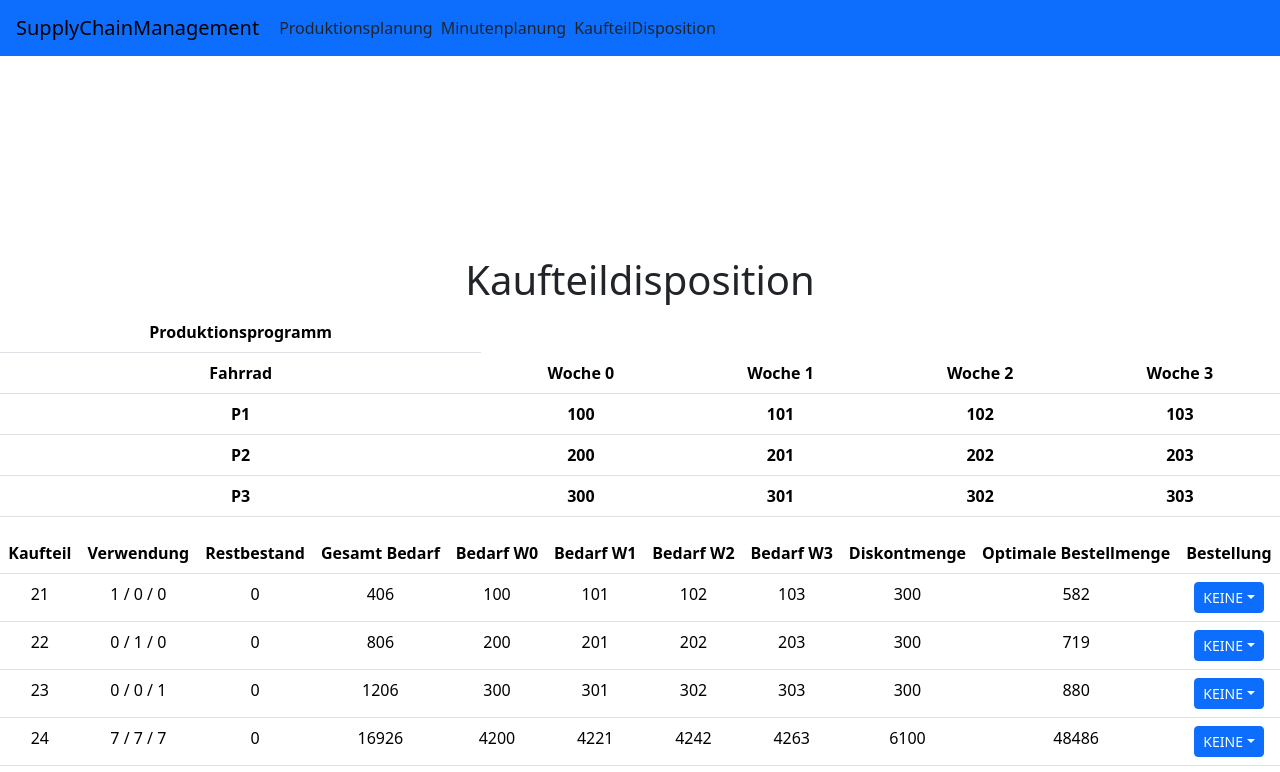
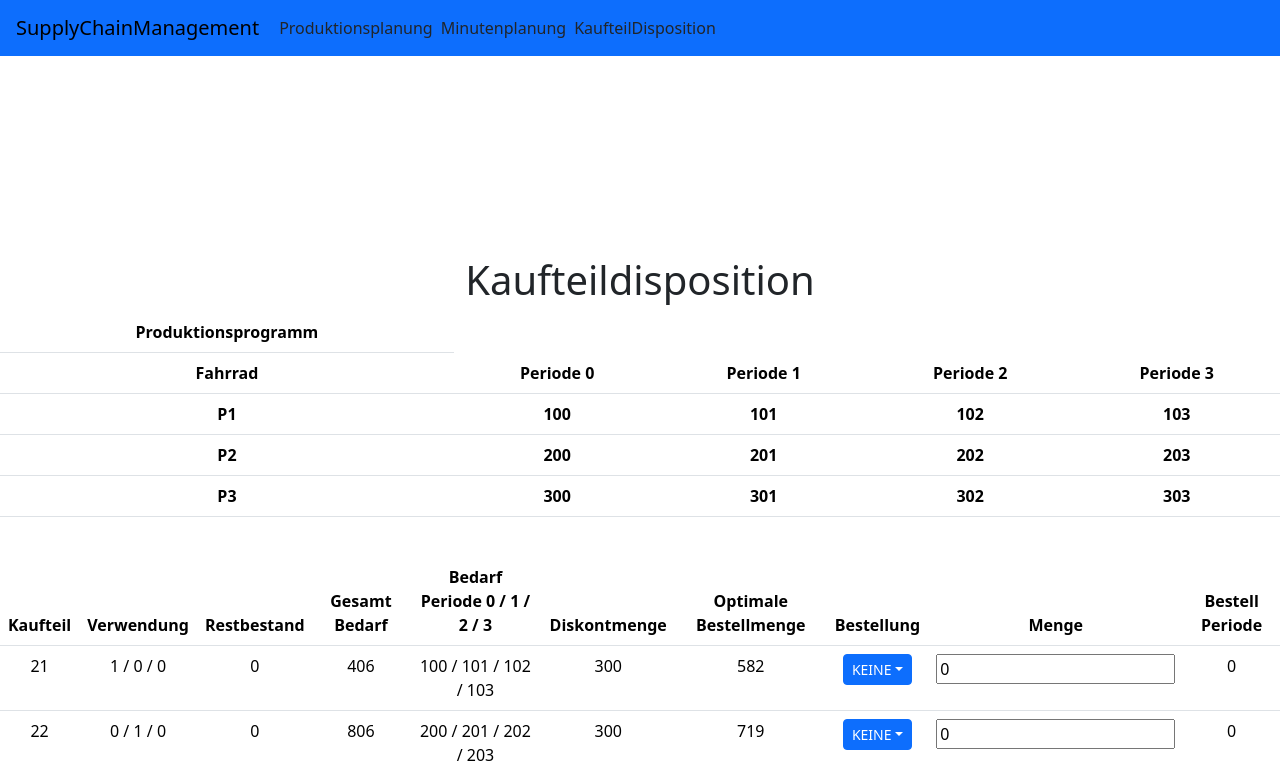
Before and after one commit to universalmensch/IBSYS2ProduktionsPlanung, a React (Vite) app in the folder ibsys2Produktionsplanung/: page /Kaufteildisposition in a window 1280 px wide. Shown: the top 772 px of the page. Built offline with nearby package versions, Linux system fonts and the light colour scheme.

Commit message:
feat: Bestellungen werden aus dem General Store Context ausgelesen und angezeigt

```diff
--- a/ibsys2Produktionsplanung/src/dtos/BestellungDTO.tsx
+++ b/ibsys2Produktionsplanung/src/dtos/BestellungDTO.tsx
@@ -1,18 +1,21 @@
-
 export class BestellungDTO {
     kaufteilID: number;
     typ: BestellTyp;
     menge: number;
+    bereitsBestellt: boolean;
+    bestellPeriode: number;
 
-    constructor(kaufteilID: number, typ: BestellTyp, menge: number){
+    constructor(kaufteilID: number, typ: BestellTyp, menge: number, bereitsBestellt: boolean, bestellPeriode: number) {
         this.kaufteilID = kaufteilID;
         this.typ = typ;
         this.menge = menge;
+        this.bereitsBestellt = bereitsBestellt;
+        this.bestellPeriode = bestellPeriode;
     }
 }
 
 export enum BestellTyp {
     NORMAL = "NORMAL",
-    EIL= "EIL",
+    EIL = "EIL",
     KEINE = "KEINE"
 }
--- a/ibsys2Produktionsplanung/src/dtos/ProduktionsPlanDTO.tsx
+++ b/ibsys2Produktionsplanung/src/dtos/ProduktionsPlanDTO.tsx
@@ -24,7 +24,7 @@ export class ProduktionsPlanDTO {
     private _p2ProduktionWoche0?: number;
 
     get p2ProduktionWoche0(): number {
-        return this._p2ProduktionWoche0 != undefined ? this._p2ProduktionWoche0 : 0;
+        return this._p2ProduktionWoche0 ?? 0;
     }
 
     set p2ProduktionWoche0(value: number) {
@@ -34,7 +34,7 @@ export class ProduktionsPlanDTO {
     private _p3ProduktionWoche0?: number;
 
     get p3ProduktionWoche0(): number {
-        return this._p3ProduktionWoche0 != undefined ? this._p3ProduktionWoche0 : 0;
+        return this._p3ProduktionWoche0 ?? 0;
     }
 
     set p3ProduktionWoche0(value: number) {
@@ -44,7 +44,7 @@ export class ProduktionsPlanDTO {
     private _p1ProduktionWoche1?: number;
 
     get p1ProduktionWoche1(): number {
-        return this._p1ProduktionWoche1 != undefined ? this._p1ProduktionWoche1 : 0;
+        return this._p1ProduktionWoche1 ?? 0;
     }
 
     set p1ProduktionWoche1(value: number) {
@@ -54,7 +54,7 @@ export class ProduktionsPlanDTO {
     private _p2ProduktionWoche1?: number;
 
     get p2ProduktionWoche1(): number {
-        return this._p2ProduktionWoche1 != undefined ? this._p2ProduktionWoche1 : 0;
+        return this._p2ProduktionWoche1 ?? 0;
     }
 
     set p2ProduktionWoche1(value: number) {
@@ -64,7 +64,7 @@ export class ProduktionsPlanDTO {
     private _p3ProduktionWoche1?: number;
 
     get p3ProduktionWoche1(): number {
-        return this._p3ProduktionWoche1 != undefined ? this._p3ProduktionWoche1 : 0;
+        return this._p3ProduktionWoche1 ?? 0;
     }
 
     set p3ProduktionWoche1(value: number) {
@@ -74,7 +74,7 @@ export class ProduktionsPlanDTO {
     private _p1ProduktionWoche2?: number;
 
     get p1ProduktionWoche2(): number {
-        return this._p1ProduktionWoche2 != undefined ? this._p1ProduktionWoche2 : 0;
+        return this._p1ProduktionWoche2 ?? 0;
     }
 
     set p1ProduktionWoche2(value: number) {
@@ -84,7 +84,7 @@ export class ProduktionsPlanDTO {
     private _p2ProduktionWoche2?: number;
 
     get p2ProduktionWoche2(): number {
-        return this._p2ProduktionWoche2 != undefined ? this._p2ProduktionWoche2 : 0;
+        return this._p2ProduktionWoche2 ?? 0;
     }
 
     set p2ProduktionWoche2(value: number) {
@@ -94,7 +94,7 @@ export class ProduktionsPlanDTO {
     private _p3ProduktionWoche2?: number;
 
     get p3ProduktionWoche2(): number {
-        return this._p3ProduktionWoche2 != undefined ? this._p3ProduktionWoche2 : 0;
+        return this._p3ProduktionWoche2 ?? 0;
     }
 
     set p3ProduktionWoche2(value: number) {
@@ -104,7 +104,7 @@ export class ProduktionsPlanDTO {
     private _p1ProduktionWoche3?: number;
 
     get p1ProduktionWoche3(): number {
-        return this._p1ProduktionWoche3 != undefined ? this._p1ProduktionWoche3 : 0;
+        return this._p1ProduktionWoche3 ?? 0;
     }
 
     set p1ProduktionWoche3(value: number) {
@@ -114,7 +114,7 @@ export class ProduktionsPlanDTO {
     private _p2ProduktionWoche3?: number;
 
     get p2ProduktionWoche3(): number {
-        return this._p2ProduktionWoche3 != undefined ? this._p2ProduktionWoche3 : 0;
+        return this._p2ProduktionWoche3 ?? 0;
     }
 
     set p2ProduktionWoche3(value: number) {
@@ -124,7 +124,7 @@ export class ProduktionsPlanDTO {
     private _p3ProduktionWoche3?: number;
 
     get p3ProduktionWoche3(): number {
-        return this._p3ProduktionWoche3 != undefined ? this._p3ProduktionWoche3 : 0;
+        return this._p3ProduktionWoche3 ?? 0;
     }
 
     set p3ProduktionWoche3(value: number) {
@@ -134,7 +134,7 @@ export class ProduktionsPlanDTO {
     private _p1ProduktionWoche0?: number;
 
     get p1ProduktionWoche0(): number {
-        return this._p1ProduktionWoche0 != undefined ? this._p1ProduktionWoche0 : 0;
+        return this._p1ProduktionWoche0 ?? 0;
     }
 
     set p1ProduktionWoche0(value: number) {
--- a/ibsys2Produktionsplanung/src/dtos/XMLInput.tsx
+++ b/ibsys2Produktionsplanung/src/dtos/XMLInput.tsx
@@ -1,6 +1,7 @@
 export type XMLInput = {
     results: {
-    forecast: {p1:number,p2:number,p3:number};
+        period: number;
+        forecast: { p1: number, p2: number, p3: number };
         warehousestock: WarehouseStock;
         inwardstockmovement: InwardStockMovement;
         futureinwardstockmovement: FutureInwardStockMovement;
--- a/ibsys2Produktionsplanung/src/pages/Kaufteildisposition.tsx
+++ b/ibsys2Produktionsplanung/src/pages/Kaufteildisposition.tsx
@@ -5,12 +5,15 @@ import {ProduktionsPlanDTO} from "../dtos/ProduktionsPlanDTO.tsx";
 import {Kaufteil, Kaufteile} from '../dtos/Kaufteile.tsx';
 import {useState} from "react";
 import {BestellTyp, BestellungDTO} from "../dtos/BestellungDTO.tsx";
+import {Order} from "../dtos/XMLOutput.tsx";
 
 export function Kaufteildisposition() {
     const context = useGeneralStore()
-    console.log(context);
-
-    const produktionsPlan = new ProduktionsPlanDTO(100, 100, 100);
+    const input = context.generalStore?.input?.results
+    const output = context.generalStore?.output?.input
+    const periode = input ? input.period : 0
+    const orders = input?.futureinwardstockmovement.order
+    const produktionsPlan = context.generalStore?.produktionsPlan ?? new ProduktionsPlanDTO(0, 0, 0);
 
     const [bestellungen, setBestellungen] = useState<BestellungDTO[]>(initializeBestellungen());
 
@@ -30,24 +33,62 @@ export function Kaufteildisposition() {
     produktionsPlan.p2ProduktionWoche3 = 203;
     produktionsPlan.p3ProduktionWoche3 = 303;
 
-    function initializeBestellungen(){
+    function initializeBestellungen() {
+        //initialize all orders
         const result: BestellungDTO[] = [];
         Kaufteile.forEach(kaufteil => {
-            result[kaufteil.id]= new BestellungDTO(kaufteil.id, BestellTyp.KEINE, 0);
+            result[kaufteil.id] = new BestellungDTO(kaufteil.id, BestellTyp.KEINE, 0, false, periode);
         })
+
+        //set already existing orders
+        if (orders !== undefined) {
+            orders.forEach(order => {
+                result[order.article] = new BestellungDTO(order.article, getBestellTyp(order.mode), order.amount, order.orderperiod !== periode, order.orderperiod)
+            })
+        }
         return result;
     }
 
-    function setBestellung(kaufteilNummer: number, typ: BestellTyp, menge: number){
+    /**
+     * function to convert scs modus into {@link BestellTyp}
+     * @param mode of the order
+     */
+    function getBestellTyp(mode: number) {
+        if (mode === 5) {
+            return BestellTyp.NORMAL;
+        } else if (mode === 4) {
+            return BestellTyp.EIL;
+        } else {
+            return BestellTyp.KEINE;
+        }
+    }
+
+    /**
+     * function to convert {@link BestellTyp} into the modus of scs tool
+     * @param typ of the order
+     */
+    function getModus(typ: BestellTyp) {
+        if (typ === BestellTyp.NORMAL) {
+            return 5;
+        }
+        return 4;
+    }
+
+    function setBestellung(kaufteilNummer: number, typ: BestellTyp, menge: number) {
         setBestellungen(prevState => prevState.map((bestellung) => {
-            if(bestellung.kaufteilID === kaufteilNummer){
-                bestellung.typ = typ;
-                bestellung.menge = menge;
+            if (bestellung.kaufteilID === kaufteilNummer) {
+                if (typ === BestellTyp.KEINE && menge !== 0) {
+                    bestellung.typ = BestellTyp.NORMAL;
+                    bestellung.menge = Math.ceil(menge);
+                } else {
+                    bestellung.typ = typ;
+                    bestellung.menge = Math.ceil(menge);
+                }
                 return bestellung;
             } else {
                 return bestellung;
             }
-        } ))
+        }))
     }
 
     function getBedarf(kaufteil: Kaufteil, p1: number, p2: number, p3: number) {
@@ -59,22 +100,36 @@ export function Kaufteildisposition() {
     }
 
     function getGesamtBedarf(kaufteil: Kaufteil) {
-        return getWochenBedarf(0, kaufteil) + getWochenBedarf(1, kaufteil) + getWochenBedarf(2, kaufteil) + getWochenBedarf(3, kaufteil);
+        return getWochenBedarf(periode, kaufteil) + getWochenBedarf(periode + 1, kaufteil) + getWochenBedarf(periode + 2, kaufteil) + getWochenBedarf(periode + 3, kaufteil);
     }
 
     function getWochenBedarf(woche: number, kaufteil: Kaufteil) {
         switch (woche) {
-            case 0 :
+            case periode :
                 return getBedarf(kaufteil, produktionsPlan.p1ProduktionWoche0, produktionsPlan.p2ProduktionWoche0, produktionsPlan.p3ProduktionWoche0)
-            case 1 :
+            case periode + 1 :
                 return getBedarf(kaufteil, produktionsPlan.p1ProduktionWoche1, produktionsPlan.p2ProduktionWoche1, produktionsPlan.p3ProduktionWoche1)
-            case 2 :
+            case periode + 2 :
                 return getBedarf(kaufteil, produktionsPlan.p1ProduktionWoche2, produktionsPlan.p2ProduktionWoche2, produktionsPlan.p3ProduktionWoche2)
-            case 3 :
+            case periode + 3 :
                 return getBedarf(kaufteil, produktionsPlan.p1ProduktionWoche3, produktionsPlan.p2ProduktionWoche3, produktionsPlan.p3ProduktionWoche3)
             default :
                 return -1;
         }
+    }
+
+    //TODO funktioniert noch nicht so ganz
+    function save() {
+        bestellungen.forEach(bestellung => {
+            if (bestellung.menge > 0) {
+                const result: Order = {
+                    article: bestellung.kaufteilID,
+                    quantity: bestellung.menge,
+                    modus: getModus(bestellung.typ)
+                };
+                output?.orderlist?.order.push(result)
+            }
+        })
     }
 
     return (
@@ -87,10 +142,10 @@ export function Kaufteildisposition() {
                 </tr>
                 <tr>
                     <th>Fahrrad</th>
-                    <th>Woche 0</th>
-                    <th>Woche 1</th>
-                    <th>Woche 2</th>
-                    <th>Woche 3</th>
+                    <th>Periode {periode}</th>
+                    <th>Periode {periode + 1}</th>
+                    <th>Periode {periode + 2}</th>
+                    <th>Periode {periode + 3}</th>
                 </tr>
                 </thead>
                 <tbody>
@@ -118,6 +173,8 @@ export function Kaufteildisposition() {
                 </tbody>
             </Table>
 
+            <br/>
+
             <Table>
                 <thead>
                 <tr>
@@ -125,46 +182,64 @@ export function Kaufteildisposition() {
                     <th>Verwendung</th>
                     <th>Restbestand</th>
                     <th>Gesamt Bedarf</th>
-                    <th>Bedarf W0</th>
-                    <th>Bedarf W1</th>
-                    <th>Bedarf W2</th>
-                    <th>Bedarf W3</th>
+                    <th>Bedarf Periode {periode} / {periode + 1} / {periode + 2} / {periode + 3}</th>
                     <th>Diskontmenge</th>
                     <th>Optimale Bestellmenge</th>
                     <th>Bestellung</th>
+                    <th>Menge</th>
+                    <th>Bestell Periode</th>
                 </tr>
                 </thead>
                 <tbody>
                 { // for each bought item, the row of the table gets filled
                     Kaufteile.map(kaufteil => {
-                        return <tr key={kaufteil.id}>
-                            <td key={kaufteil.id}>{kaufteil.id}</td>
-                            <td key={kaufteil.id}>{kaufteil.verwendungP1} / {kaufteil.verwendungP2} / {kaufteil.verwendungP3}</td>
-                            <td key={kaufteil.id}>{kaufteil.restbestandVorperiode}</td>
-                            <td key={kaufteil.id}>{getGesamtBedarf(kaufteil)}</td>
-                            <td key={kaufteil.id}>{getWochenBedarf(0, kaufteil)}</td>
-                            <td key={kaufteil.id}>{getWochenBedarf(1, kaufteil)}</td>
-                            <td key={kaufteil.id}>{getWochenBedarf(2, kaufteil)}</td>
-                            <td key={kaufteil.id}>{getWochenBedarf(3, kaufteil)}</td>
-                            <td key={kaufteil.id}>{kaufteil.diskontmenge}</td>
-                            <td key={kaufteil.id}>{getOptimaleBestellmenge(kaufteil)}</td>
-                            <td key={kaufteil.id}><DropdownButton
-                                id="dropdown-basic-button"
-                                title={bestellungen[kaufteil.id].typ}
+                        const id = kaufteil.id;
+                        return <tr key={id}>
+                            <td key={id}>{id}</td>
+                            <td key={id}>{kaufteil.verwendungP1} / {kaufteil.verwendungP2} / {kaufteil.verwendungP3}</td>
+                            <td key={id}>{kaufteil.restbestandVorperiode}</td>
+                            <td key={id}>{getGesamtBedarf(kaufteil)}</td>
+                            <td key={id}>{getWochenBedarf(periode, kaufteil)} / {getWochenBedarf(periode + 1, kaufteil)} / {getWochenBedarf(periode + 2, kaufteil)} / {getWochenBedarf(periode + 3, kaufteil)}</td>
+                            <td key={id}>{kaufteil.diskontmenge}</td>
+                            <td key={id}>{getOptimaleBestellmenge(kaufteil)}</td>
+                            <td key={id}><DropdownButton
+                                title={bestellungen[id].typ}
                                 size="sm"
+                                disabled={bestellungen[id].bereitsBestellt}
                             >
                                 {Object.values(BestellTyp).map((art) => (
-                                    <Dropdown.Item key={art} onClick={() => setBestellung(kaufteil.id, art, bestellungen[kaufteil.id].menge)}>
+                                    <Dropdown.Item key={art}
+                                                   onClick={() => setBestellung(id, art, bestellungen[id].menge)}>
                                         {art}
                                     </Dropdown.Item>
                                 ))}
                             </DropdownButton></td>
+                            <td key={id}>
+                                <input
+                                    min={0}
+                                    type="number"
+                                    value={bestellungen[id].menge}
+                                    disabled={bestellungen[id].bereitsBestellt}
+                                    onChange={(e) => setBestellung(id, bestellungen[id].typ, Number(e.target.value))}
+                                />
+                            </td>
+                            <td key={id}>{bestellungen[id].bestellPeriode}</td>
                         </tr>;
                     })
                 }
                 </tbody>
             </Table>
 
+            <br/>
+
+            <Button className="Button"
+                    onClick={() => save()}
+            >
+                Bestellungen Speichern
+            </Button>
+
+            <br/>
+            <br/>
 
             <LinkContainer to="/Minutenplanung">
                 <Button className="Button">
```
Also changed, not shown: ibsys2Produktionsplanung/src/components/fileinput.tsx (+5 -5 lines), ibsys2Produktionsplanung/src/dtos/GeneralStoreDTO.tsx (+7 -5 lines), ibsys2Produktionsplanung/src/dtos/XMLOutput.tsx (+5 -4 lines). Lines whose indentation alone changed are shown as unchanged.
